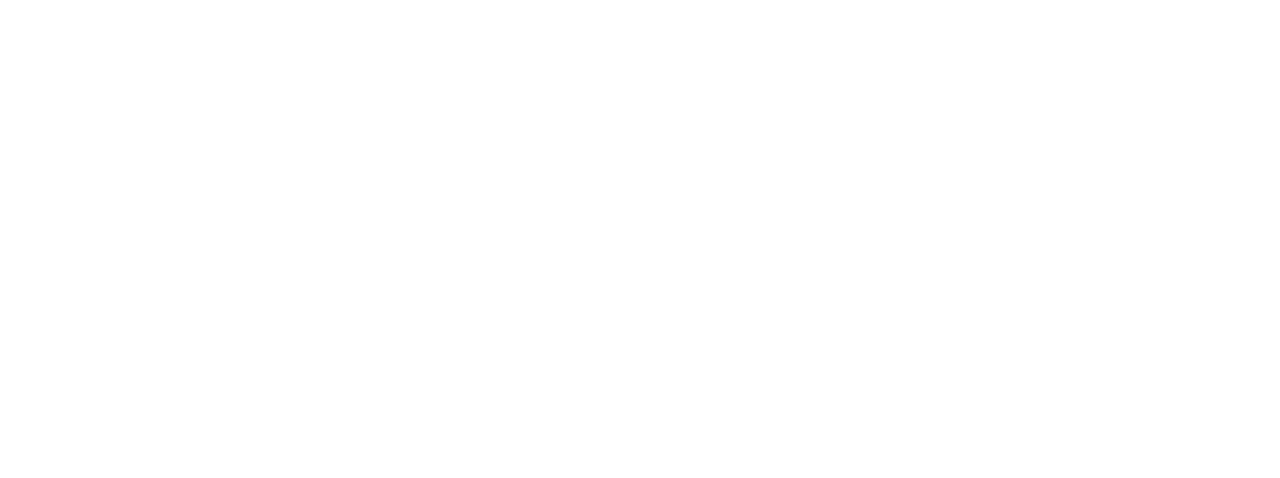
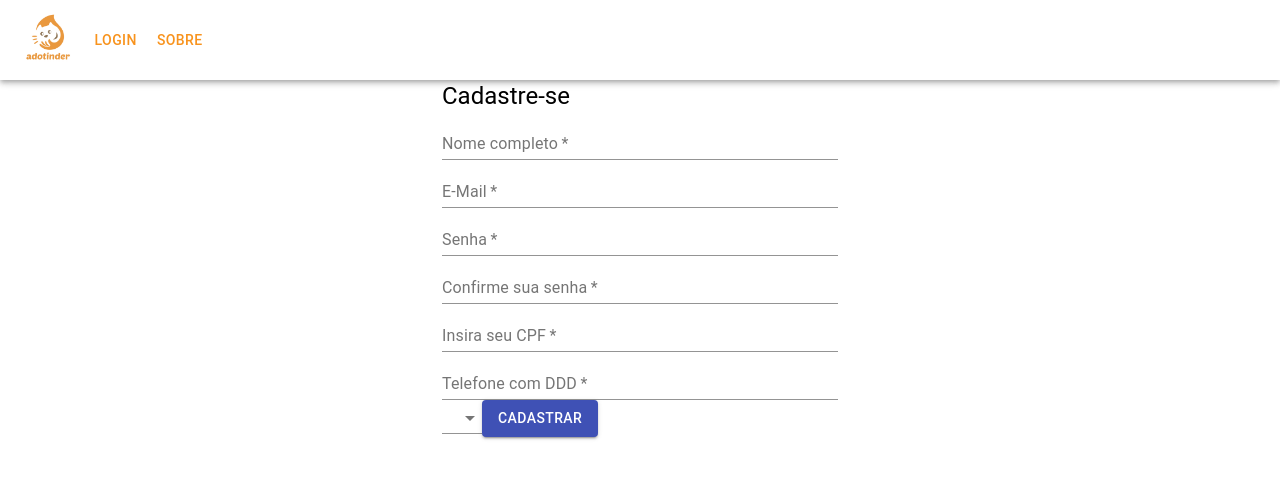
Before and after one commit to deboranis/adotinder-front, a React (Create React App) app: page /signup in a window 1280 px wide. Shown: the top 478 px of the page. Built offline with nearby package versions, Linux system fonts and the light colour scheme.

Commit message:
signup form complete; dashboard route

```diff
--- a/src/App.js
+++ b/src/App.js
@@ -2,6 +2,8 @@
 import { BrowserRouter, Route } from 'react-router-dom';
 import LandingPage from './pages/LandingPage/LandingPage';
 import Login from './pages/Login/Login';
+import Signup from './pages/Signup/Signup';
+import Dashboard from './pages/Dashboard/Dashboard';
 import './App.css';
 
 function App() {
@@ -10,6 +12,8 @@
       <Provider>
         <Route exact path="/" component={LandingPage} />
         <Route exact path="/login" render={Login} />
+        <Route exact path="/signup" render={Signup} />
+        <Route exact path="/dashboard" render={Dashboard} />
       </Provider>
     </BrowserRouter>
   );
--- a/src/components/SignupForm/SignUpForm.js
+++ b/src/components/SignupForm/SignUpForm.js
@@ -1,15 +1,20 @@
 import axios from 'axios';
 import * as yup from 'yup';
 import { useFormik } from 'formik';
-import { Container, TextField, Button, Typography } from '@material-ui/core';
+import { Container, TextField, Button, Typography, MenuItem, Select } from '@material-ui/core';
 import { useEffect, useState, useContext } from 'react';
 import { useHistory } from 'react-router-dom';
-import { Context } from '../context/Context';
+import { Context } from '../../context/Context';
 
-export default function SignupForm({ classes }) {
+export default function SignUpForm({ classes }) {
 	const { state, dispatch } = useContext(Context);
 	const [user, setUser] = useState();
+	const [tipo, setTipo] = useState();
   const history = useHistory();
+
+  const handleType = (event) => {
+    setTipo(event.target.value);
+  };
 
 	const signupSchema = yup.object({
     email: yup
@@ -50,15 +55,14 @@
       .max(11, 'Apenas números'),
     tipo: yup
       .string()
-      .isValid('protetor')
-      .isValid('adotante')
+      .oneOf(['adotante', 'protetor'])
       .required(),
     nomeOng: yup
       .string(),
     cnpj: yup
       .string()
       .matches(/[0-9]/, 'Apenas números')
-      .min(16, 'Apenas números')
+      .min(14, 'Digite todos os números do CNPJ')
   });
 
 	useEffect(() => {
@@ -74,13 +78,20 @@
     initialValues: {
       email: '',
       senha: '',
-      confirmarSenha: ''
+      confirmarSenha: '',
+      nome: '',
+      cpf: '',
+      telefone: '',
+      tipo: '',
+      nomeOng: '',
+      cnpj: '',
     },
     validationSchema: signupSchema,
     onSubmit: async (values, helpers) => {
       try {
-        const mapped = { email: values.email, senha: values.senha }
-        const user = await axios.post(`${process.env.REACT_APP_SIGNUP}/auth/signup`, values, {
+        console.log(values)
+        delete values.confirmarSenha;
+        const user = await axios.post(process.env.REACT_APP_SIGNUP, values, {
           withCredentials: true
         });
         setUser(user.data);
@@ -175,7 +186,48 @@
               value={formik.values.telefone}
               onChange={formik.handleChange}
             />
-            {/* COLOCAR O RADIAL, CNPJ E NOME DA ONG */}
+            <Select
+              required
+              autoWidth
+              variant="standard"
+              name="tipo"
+              id="tipo"
+              label="tipo"
+              defaultValue=''
+              value={formik.values.tipo}
+              onChange={(event) => {handleType(event); formik.handleChange(event)}}
+              >
+                <MenuItem value={'protetor'}>Protetor</MenuItem>
+                <MenuItem value={'adotante'}>Adotante</MenuItem>
+             </Select>
+            {tipo === 'protetor' ?
+                <>
+                  <TextField
+                    required
+                    fullWidth
+                    variant="standard"
+                    label="Nome da ONG"
+                    name="nomeOng"
+                    id="nomeOng"
+                    error={formik.touched.nomeOng && Boolean(formik.errors.nomeOng)}
+                    helperText={formik.touched.nomeOng && formik.errors.nomeOng}
+                    value={formik.values.nomeOng}
+                    onChange={formik.handleChange}
+                    />
+                  <TextField
+                    required
+                    fullWidth
+                    variant="standard"
+                    label="CNPJ da ONG"
+                    name="cnpj"
+                    id="cnpj"
+                    error={formik.touched.cnpj && Boolean(formik.errors.cnpj)}
+                    helperText={formik.touched.cnpj && formik.errors.cnpj}
+                    value={formik.values.cnpj}
+                    onChange={formik.handleChange}
+                  />
+                </>
+          : null}
             <Button
               variant="contained"
               color="primary"
--- a/src/pages/Dashboard/Dashboard.js
+++ b/src/pages/Dashboard/Dashboard.js
@@ -1,8 +1,10 @@
+import { Typography } from '@material-ui/core';
 import { useReducer, useContext, createContext } from 'react';
 
 export default function Dashboard() {
   return(
     <>
+    <Typography>DASHBOARD</Typography>
 		</>
   );
 }
--- a/src/pages/LandingPage/LandingPage.js
+++ b/src/pages/LandingPage/LandingPage.js
@@ -72,8 +72,8 @@
 				</Typography>
 			</Box>
 			<Box className={classes.btn_container}>
-				<Button href="/" variant="contained" className={classes.btn}>Cadastre-se</Button>
-				<Button href="/" variant="contained" className={classes.btn}>Login</Button>
+				<Button href="/signup" variant="contained" className={classes.btn}>Cadastre-se</Button>
+				<Button href="/login" variant="contained" className={classes.btn}>Login</Button>
 			</Box>
     </Container>
 		</>
--- a/src/pages/Signup/Signup.js
+++ b/src/pages/Signup/Signup.js
@@ -1,11 +1,11 @@
-import SignupForm from '../../components/SignupForm/SignUpForm';
+import SignUpForm from '../../components/SignupForm/SignUpForm';
 import Navbar from '../../components/Navbar/Navbar';
 
 export default function Login() {
   return(
     <>
       <Navbar />
-      <SignupForm />
+      <SignUpForm />
     </>
   )
 };
```
